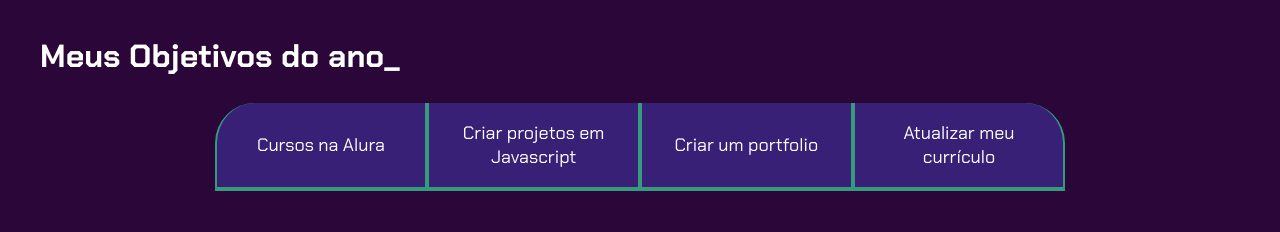
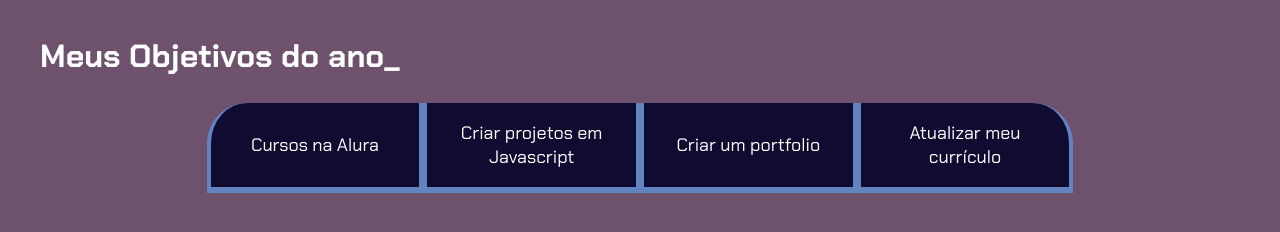
Before and after one commit to dhulhadobrownie/Matematica-2, a plain HTML site: page dhulha/index.html in a window 1280 px wide. Drawn offline with Linux system fonts and the light colour scheme.

Commit message:
Update style.css

```diff
--- a/dhulha/style.css
+++ b/dhulha/style.css
@@ -1,12 +1,12 @@
 @import url('https://fonts.googleapis.com/css2?family=Chakra+Petch:wght@400;700&display=swap');
 
 :root {
-    --cor-de-fundo: #2a0738;
+    --cor-de-fundo: #6e516d;
     --verde: #ffffff;
     --branco: #FFFFFF;
-    --botao-ativo: #369b7d;
-    --botao-inativo: rgba(69, 59, 179, 0.5);
-    --texto-fundo: rgba(11, 10, 24, 0.3);
+    --botao-ativo: #6383be;
+    --botao-inativo: rgb(16, 12, 49);
+    --texto-fundo: rgba(152, 146, 219, 0.3);
 }
 
 body {
@@ -36,8 +36,9 @@ body {
     color: var(--verde);
 }
 
+
 .botao {
-    font-family: "Chakra Petch", sans-serif;
+    font-family: 'Chakra Petch', sans-serif;
     background-color: var(--botao-inativo);
     color: var(--branco);
     display: flex;
@@ -46,10 +47,10 @@ body {
     font-size: 18px;
     align-items: center;
     width: 100%;
-    border-bottom: 4px solid var(--botao-ativo);
-    border-left: 2px solid var(--botao-ativo);
-    border-right: 2px solid var(--botao-ativo);
-    border-top: none;
+    border-bottom: 6px solid var(--botao-ativo);
+    border-left: 4px solid var(--botao-ativo);
+    border-right: 4px solid var(--botao-ativo);
+    border-top: 6px;
 }
 
 .botao:first-child {
@@ -60,16 +61,45 @@ body {
     display: block;
 }
 
-/* código escondido */
+.ativo {
+    background-color: var(--botao-ativo);
+    border-bottom: 4px solid var(--verde);
+}
 
-@media screen and (min-width: 768px){
-    .botoes{
-        display:flex;
+@media screen and (min-width: 768px) {
+    .botoes {
+        display: flex;
     }
+
     .botao:first-child {
         border-radius: 40px 0 0 0;
     }
+
     .botao:last-child {
         border-radius: 0 40px 0 0;
     }
 }
+.aba-conteudo-titulo-principal {
+    font-size: 28px;
+    text-align: center;
+}
+
+.aba-conteudo-titulo-secundario {
+    text-align: center;
+    color: var(--verde);
+    text-transform: uppercase;
+}
+
+@media screen and (min-width: 768px) {
+    .botoes {
+        display: flex;
+    }
+
+    .botao:first-child {
+        border-radius: 40px 0 0 0;
+    }
+
+    .botao:last-child {
+        border-radius: 0 40px 0 0;
+    }
+}
```
